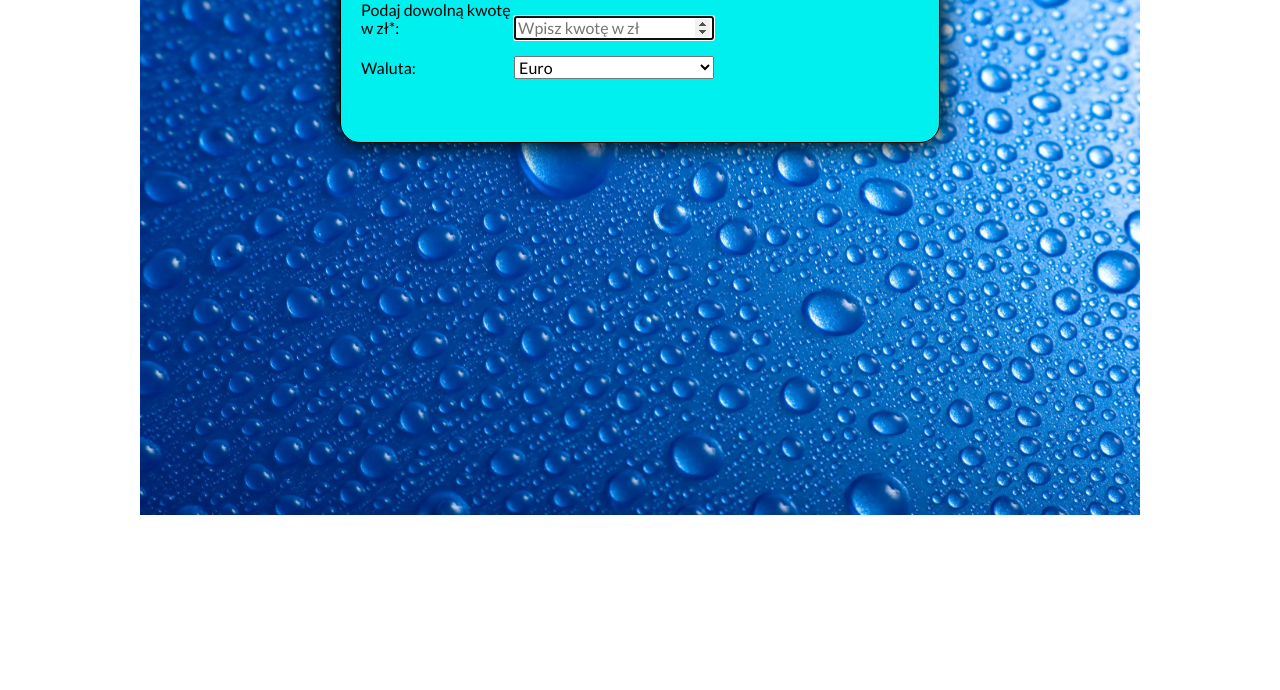
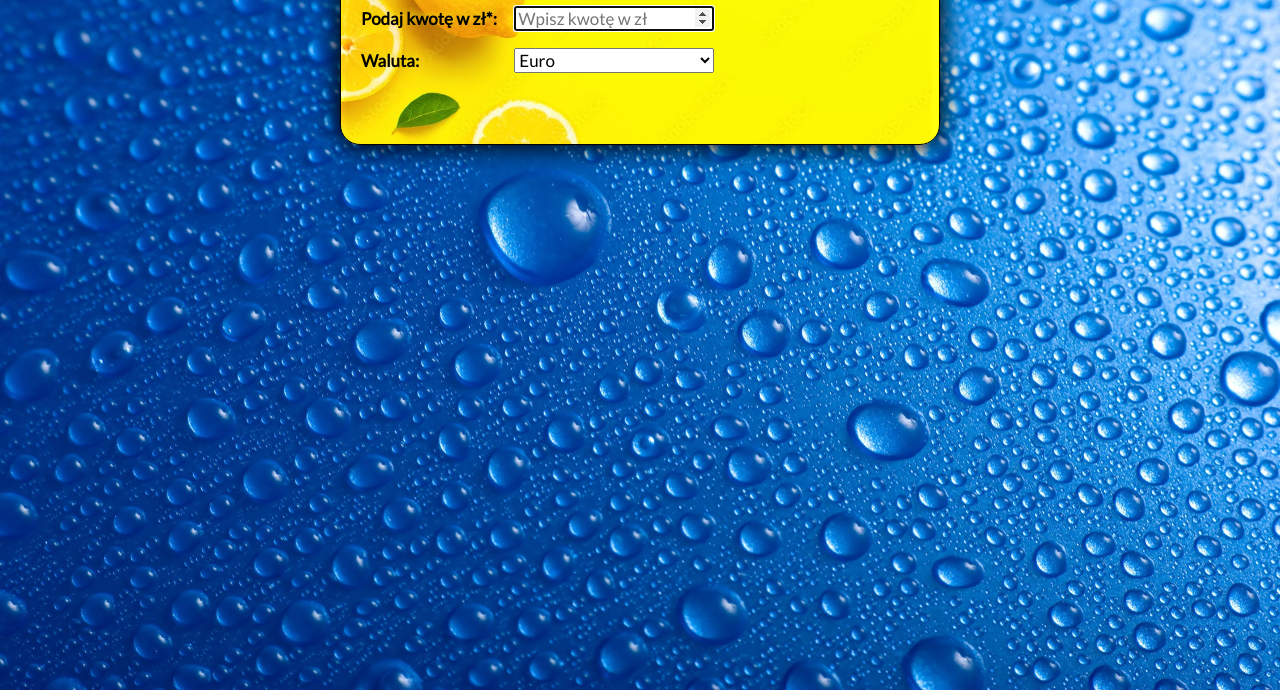
Before and after one commit to Narada108/currency-converter, a plain HTML site: page index.html in a window 1280 px wide. Shown: the part 110-800 px from the top of the page. Drawn offline with nearby package versions, Linux system fonts and the light colour scheme.

Commit message:
added background-image

```diff
--- a/CSS/form.css
+++ b/CSS/form.css
@@ -4,12 +4,14 @@
 
 .form__header {
     text-align: center;
+    text-shadow: 3px -3px 5px rgb(241, 211, 12);
 }
 
 .form__labelText {
     width: 150px;
     display: inline-block;
     margin-left: 20px;
+    text-shadow: 3px -3px 5px rgb(241, 211, 12);
 }
 
 .form__field {
--- a/CSS/style.css
+++ b/CSS/style.css
@@ -8,10 +8,12 @@ html {
 
 body {
     font-family: 'Lato', sans-serif;
+    font-size: 17px;
+    font-weight: bold;
     color: black;
     background-image: url("../images/BackgroundImage.jpg");
     background-repeat: no-repeat;
-    background-size: 1000px;
+    background-size: cover;
     background-position: top;
     background-attachment: fixed;
 
@@ -21,8 +23,11 @@ body {
     width: 90%;
     max-width: 600px;
     margin: 30px auto;
-    background-color: hsl(180, 100%, 47%);
     border: 1px solid black;
     border-radius: 20px;
     box-shadow: 0 0 25px 3px black;
+    background-image: url(../images/BackgroundImage2.jpg);
+    background-position: top;
+    background-size: cover;
+    background-repeat: no-repeat;
 }
--- a/index.html
+++ b/index.html
@@ -30,7 +30,7 @@
 
             <p>
                 <label>
-                    <span class="form__labelText">Podaj dowolną kwotę w zł*: </span>
+                    <span class="form__labelText">Podaj kwotę w zł*: </span>
                     <input class="form__field js-amount" autofocus type="number" placeholder="Wpisz kwotę w zł" step="0.01">
                 </label>
             </p>
```
Also changed, not shown: images/BackgroundImage2.jpg (added).
